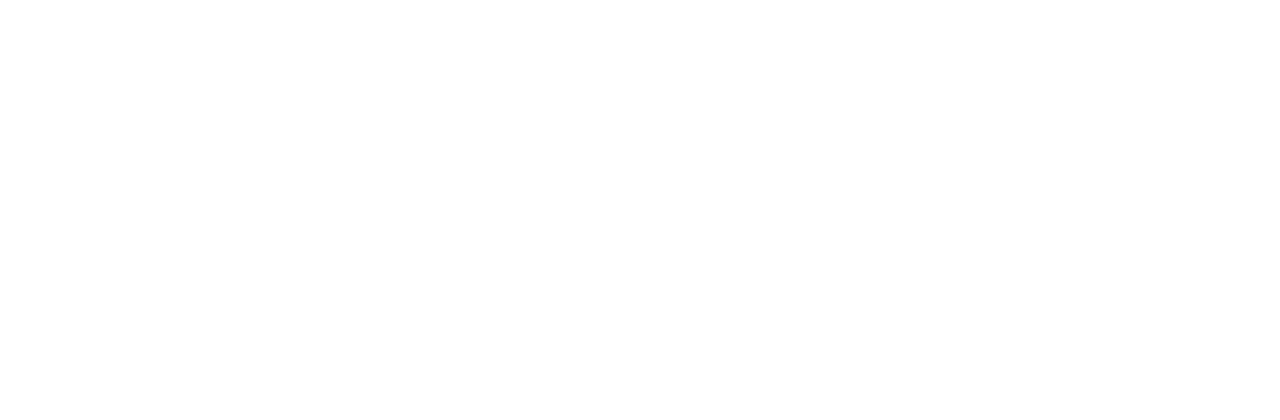
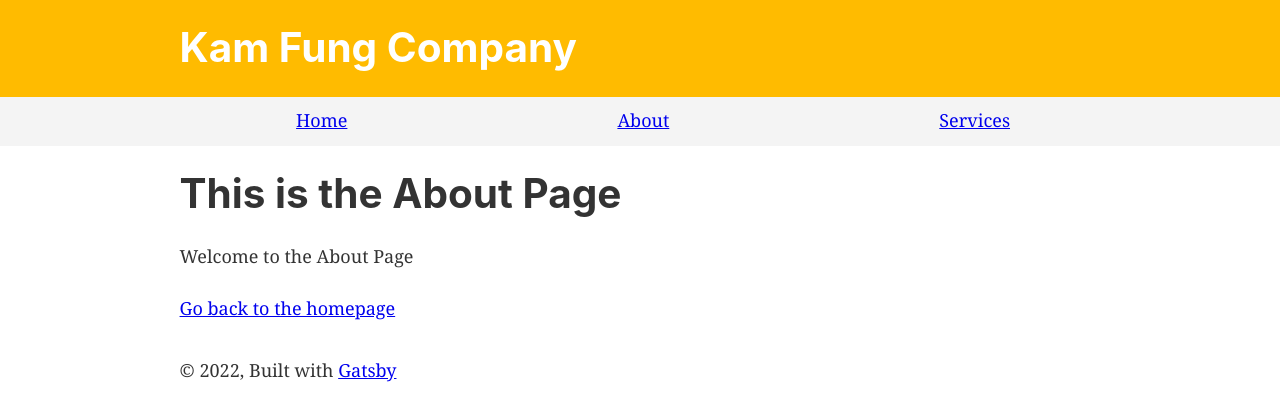
Before and after one commit to raysonkong/kamfung_1, a Gatsby site: page /about in a window 1280 px wide. Before the commit this address had no page. Built offline with nearby package versions, Linux system fonts and the light colour scheme; Gatsby itself is replaced by a stand-in of ours.

Commit message:
added menu

```diff
--- a/gatsby-config.js
+++ b/gatsby-config.js
@@ -1,6 +1,6 @@
 module.exports = {
   siteMetadata: {
-    title: `Gatsby Default Starter`,
+    title: `Kam Fung Company`,
     description: `Kick off your next, great Gatsby project with this default starter. This barebones starter ships with the main Gatsby configuration files you might need.`,
     author: `@gatsbyjs`,
     siteUrl: `https://gatsbystarterdefaultsource.gatsbyjs.io/`,
--- /dev/null
+++ b/progress.txt
@@ -0,0 +1 @@
+20:37
--- a/src/components/header.js
+++ b/src/components/header.js
@@ -5,8 +5,8 @@
 const Header = ({ siteTitle }) => (
   <header
     style={{
-      background: `rebeccapurple`,
-      marginBottom: `1.45rem`,
+      background: `#ffbb00`,
+      marginBottom: `0`,
     }}
   >
     <div
--- a/src/components/layout.js
+++ b/src/components/layout.js
@@ -10,6 +10,7 @@
 import { useStaticQuery, graphql } from "gatsby"
 
 import Header from "./header"
+import Menu from "./menu"
 import "./layout.css"
 
 const Layout = ({ children }) => {
@@ -26,6 +27,7 @@
   return (
     <>
       <Header siteTitle={data.site.siteMetadata?.title || `Title`} />
+      <Menu />
       <div
         style={{
           margin: `0 auto`,
--- /dev/null
+++ b/src/components/menu.js
@@ -0,0 +1,27 @@
+import * as React from "react"
+import { Link } from "gatsby"
+
+import Layout from "../components/layout"
+import Seo from "../components/seo"
+
+const Menu = () => (
+  <div style={{
+    background: '#f4f4f4',
+    paddingTop:'10px',
+    marginTop: '0'
+  }}>
+
+  <ul style={{
+    listStyle: 'none',
+    display: 'flex',
+    justifyContent: 'space-evenly'
+  }}>
+    <li><Link to="/">Home</Link></li>
+    <li><Link to="/about">About</Link></li>
+    <li><Link to="/services">Services</Link></li>
+  </ul>
+
+  </div>
+)
+
+export default Menu;
--- /dev/null
+++ b/src/pages/about.js
@@ -0,0 +1,16 @@
+import * as React from "react"
+import { Link } from "gatsby"
+
+import Layout from "../components/layout"
+import Seo from "../components/seo"
+
+const AboutPage = () => (
+  <Layout>
+    <Seo title="About Page" />
+    <h1>This is the About Page</h1>
+    <p>Welcome to the About Page</p>
+    <Link to="/">Go back to the homepage</Link>
+  </Layout>
+)
+
+export default AboutPage;
--- a/src/pages/index.js
+++ b/src/pages/index.js
@@ -10,7 +10,7 @@
     <Seo title="Home" />
     <h1>Kam Fung Company</h1>
     <p>Awesome Chinese Herbs</p>
-    <p>Netlify and gatsby is awesome!</p>
+    <p>Welcome to Kam Fung Company!</p>
     <StaticImage
       src="../images/gatsby-astronaut.png"
       width={300}
--- /dev/null
+++ b/src/pages/services.js
@@ -0,0 +1,16 @@
+import * as React from "react"
+import { Link } from "gatsby"
+
+import Layout from "../components/layout"
+import Seo from "../components/seo"
+
+const AboutPage = () => (
+  <Layout>
+    <Seo title="Servcies" />
+    <h1>This is the Services Page</h1>
+    <p>Welcome to the Services Page</p>
+    <Link to="/">Go back to the homepage</Link>
+  </Layout>
+)
+
+export default AboutPage;
```
